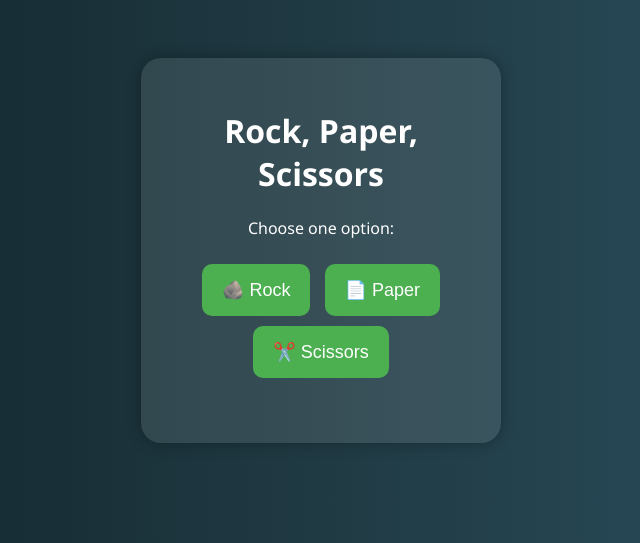
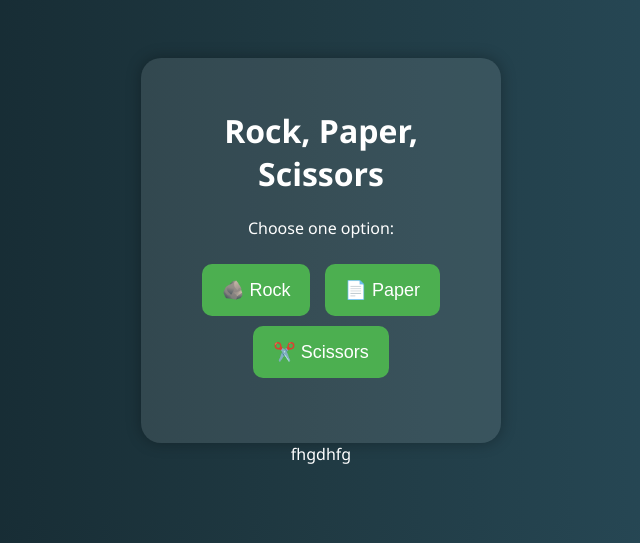
Before and after one commit to Techwithabhi/Small-Games, a plain HTML site: page Project 1 (Rock, Paper, Secssior Game)/index.html in a window 1280 px wide. Shown: the top 543 px of the page, 319-959 px from the left. Drawn offline with Linux system fonts and the light colour scheme.

Commit message:
Update index.html

```diff
--- a/Project 1 (Rock, Paper, Secssior Game)/index.html
+++ b/Project 1 (Rock, Paper, Secssior Game)/index.html
@@ -16,7 +16,7 @@
         </div>
         <div id="result" class="result"></div>
     </div>
-
+fhgdhfg
     <script src="script.js"></script>
 </body>
 </html>
```
